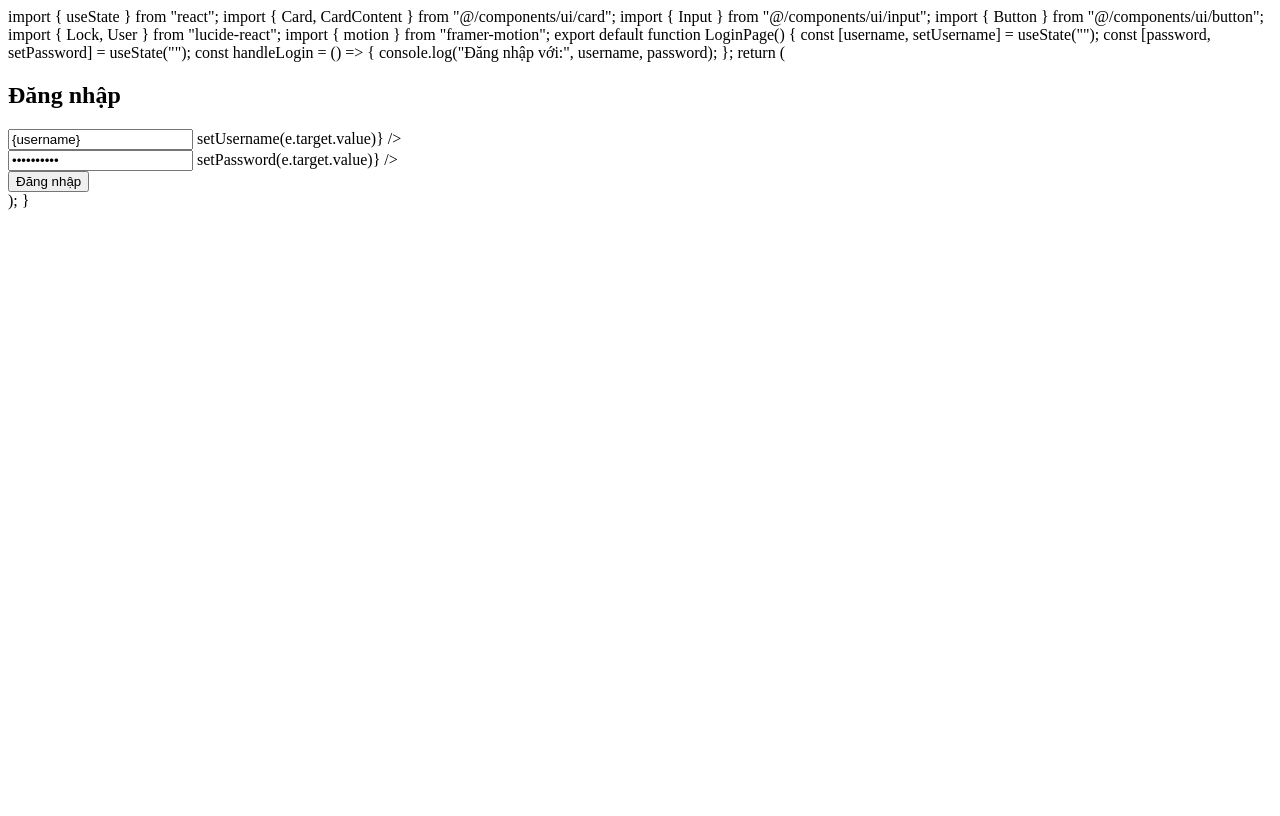
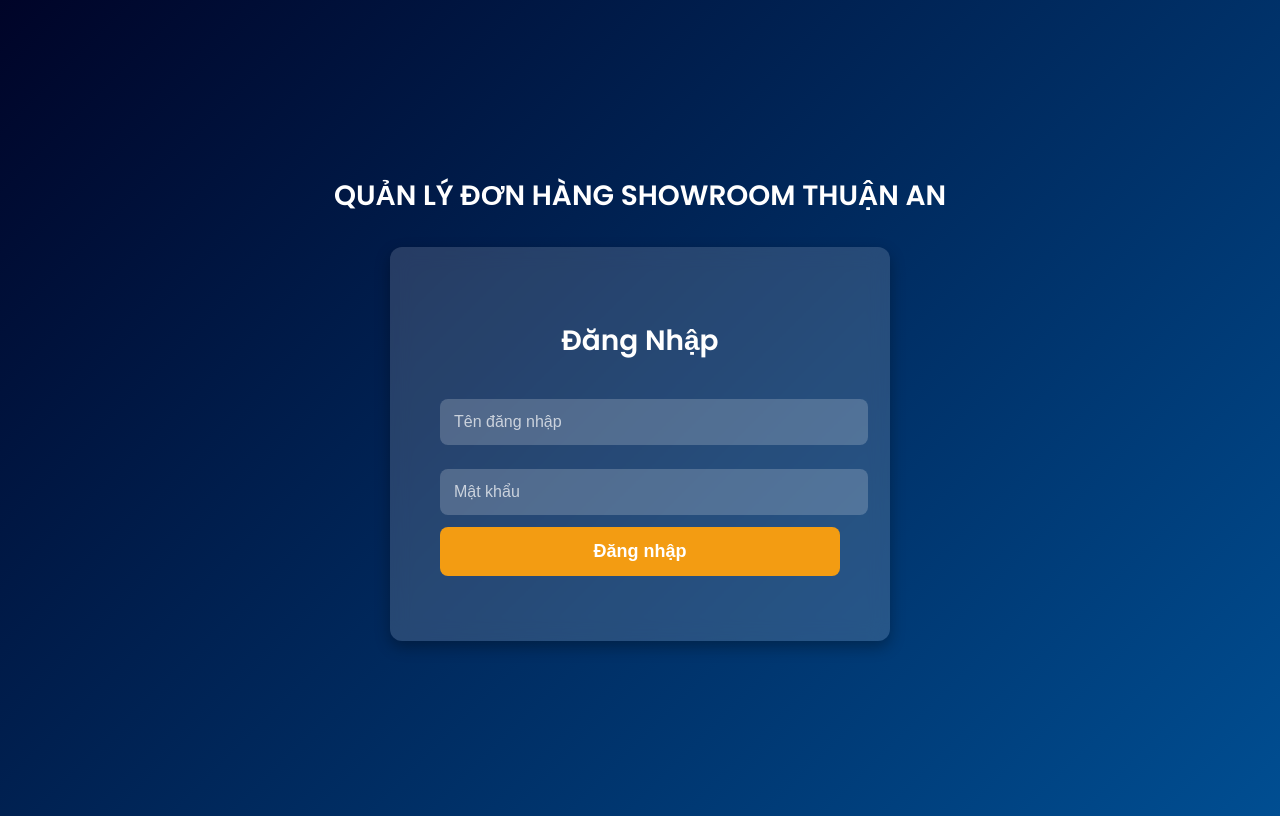
Before and after one commit to Showroomthuanan/trangchu, a plain HTML site: page index.html in a window 1280 px wide. Drawn offline with Linux system fonts and the light colour scheme.

Commit message:
Update index.html

```diff
--- a/index.html
+++ b/index.html
@@ -1,54 +1,110 @@
-import { useState } from "react";
-import { Card, CardContent } from "@/components/ui/card";
-import { Input } from "@/components/ui/input";
-import { Button } from "@/components/ui/button";
-import { Lock, User } from "lucide-react";
-import { motion } from "framer-motion";
+<!DOCTYPE html>
+<html lang="vi">
+<head>
+    <meta charset="UTF-8">
+    <meta name="viewport" content="width=device-width, initial-scale=1.0">
+    <title>Đăng Nhập - Quản Lý Đơn Hàng</title>
+    <style>
+        @import url('https://fonts.googleapis.com/css2?family=Poppins:wght@300;400;600&display=swap');
 
-export default function LoginPage() {
-  const [username, setUsername] = useState("");
-  const [password, setPassword] = useState("");
+        body {
+            font-family: 'Poppins', sans-serif;
+            display: flex;
+            justify-content: center;
+            align-items: center;
+            height: 100vh;
+            background: linear-gradient(135deg, #000428, #004e92);
+            color: white;
+            flex-direction: column;
+        }
+        .login-container {
+            background: rgba(255, 255, 255, 0.15);
+            backdrop-filter: blur(10px);
+            padding: 50px;
+            border-radius: 12px;
+            box-shadow: 0px 6px 15px rgba(0, 0, 0, 0.3);
+            text-align: center;
+            width: 400px;
+        }
+        .login-container h2 {
+            margin-bottom: 25px;
+            font-size: 28px;
+            font-weight: 600;
+        }
+        .title {
+            font-size: 28px;
+            font-weight: bold;
+            margin-bottom: 30px;
+            text-transform: uppercase;
+            text-align: center;
+        }
+        input {
+            width: 100%;
+            padding: 14px;
+            margin: 12px 0;
+            border: none;
+            border-radius: 8px;
+            font-size: 16px;
+            background: rgba(255, 255, 255, 0.2);
+            color: white;
+            outline: none;
+        }
+        input::placeholder {
+            color: rgba(255, 255, 255, 0.7);
+        }
+        button {
+            width: 100%;
+            padding: 14px;
+            background: #f39c12;
+            color: white;
+            border: none;
+            border-radius: 8px;
+            font-size: 18px;
+            font-weight: bold;
+            cursor: pointer;
+            transition: background 0.3s;
+        }
+        button:hover {
+            background: #e67e22;
+        }
+        #error-message {
+            color: #ff4c4c;
+            margin-top: 15px;
+            font-size: 14px;
+        }
+    </style>
+</head>
+<body>
+    <div class="title">QUẢN LÝ ĐƠN HÀNG SHOWROOM THUẬN AN</div>
+    <div class="login-container">
+        <h2>Đăng Nhập</h2>
+        <input type="text" id="username" placeholder="Tên đăng nhập">
+        <input type="password" id="password" placeholder="Mật khẩu">
+        <button onclick="login()">Đăng nhập</button>
+        <p id="error-message"></p>
+    </div>
+    <script>
+        function login() {
+            var username = document.getElementById("username").value;
+            var password = document.getElementById("password").value;
+            var errorMessage = document.getElementById("error-message");
 
-  const handleLogin = () => {
-    console.log("Đăng nhập với:", username, password);
-  };
+            var users = {
+                "admin": { password: "admin123", role: "admin" },
+                "tvbh": { password: "tvbh123", role: "tvbh" }
+            };
 
-  return (
-    <div className="flex items-center justify-center min-h-screen bg-gray-100">
-      <motion.div
-        initial={{ opacity: 0, y: -20 }}
-        animate={{ opacity: 1, y: 0 }}
-        transition={{ duration: 0.5 }}
-      >
-        <Card className="w-96 shadow-lg rounded-2xl bg-white">
-          <CardContent className="p-6 space-y-4">
-            <h2 className="text-2xl font-semibold text-center">Đăng nhập</h2>
-            <div className="space-y-2">
-              <div className="relative">
-                <User className="absolute left-3 top-1/2 transform -translate-y-1/2 text-gray-400" size={20} />
-                <Input
-                  type="text"
-                  placeholder="Tên đăng nhập"
-                  className="pl-10"
-                  value={username}
-                  onChange={(e) => setUsername(e.target.value)}
-                />
-              </div>
-              <div className="relative">
-                <Lock className="absolute left-3 top-1/2 transform -translate-y-1/2 text-gray-400" size={20} />
-                <Input
-                  type="password"
-                  placeholder="Mật khẩu"
-                  className="pl-10"
-                  value={password}
-                  onChange={(e) => setPassword(e.target.value)}
-                />
-              </div>
-              <Button className="w-full mt-4" onClick={handleLogin}>Đăng nhập</Button>
-            </div>
-          </CardContent>
-        </Card>
-      </motion.div>
-    </div>
-  );
-}
+            if (users[username] && users[username].password === password) {
+                alert("Đăng nhập thành công!");
+                if (users[username].role === "admin") {
+                    window.location.href = "admin_dashboard.html";
+                } else if (users[username].role === "tvbh") {
+                    window.location.href = "https://showroomthuanan.github.io/luachon/";
+                }
+            } else {
+                errorMessage.innerText = "Sai tên đăng nhập hoặc mật khẩu";
+            }
+        }
+    </script>
+</body>
+</html>
```
